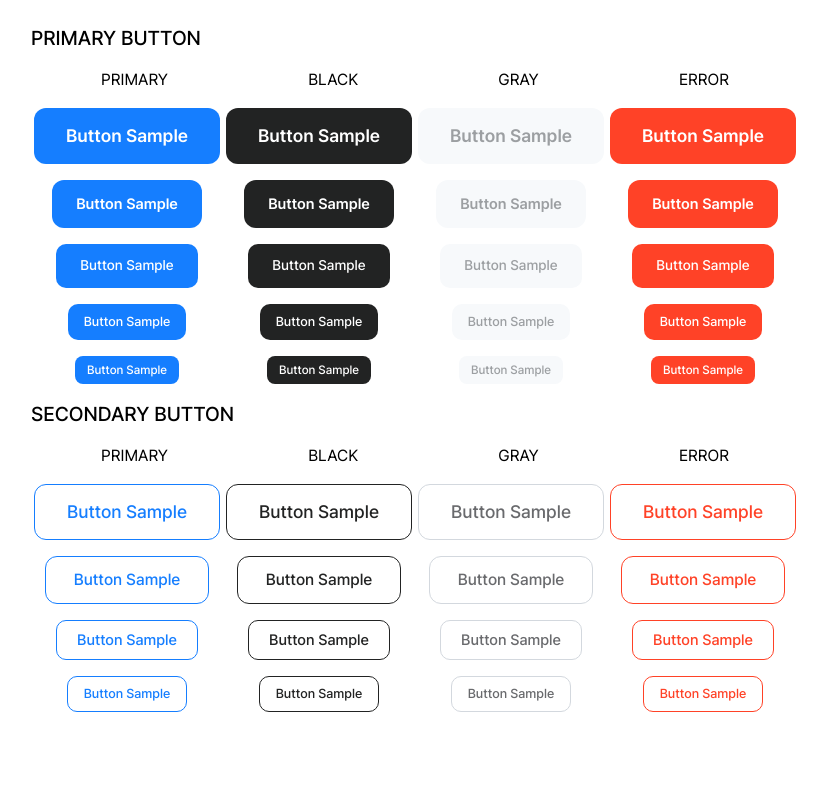
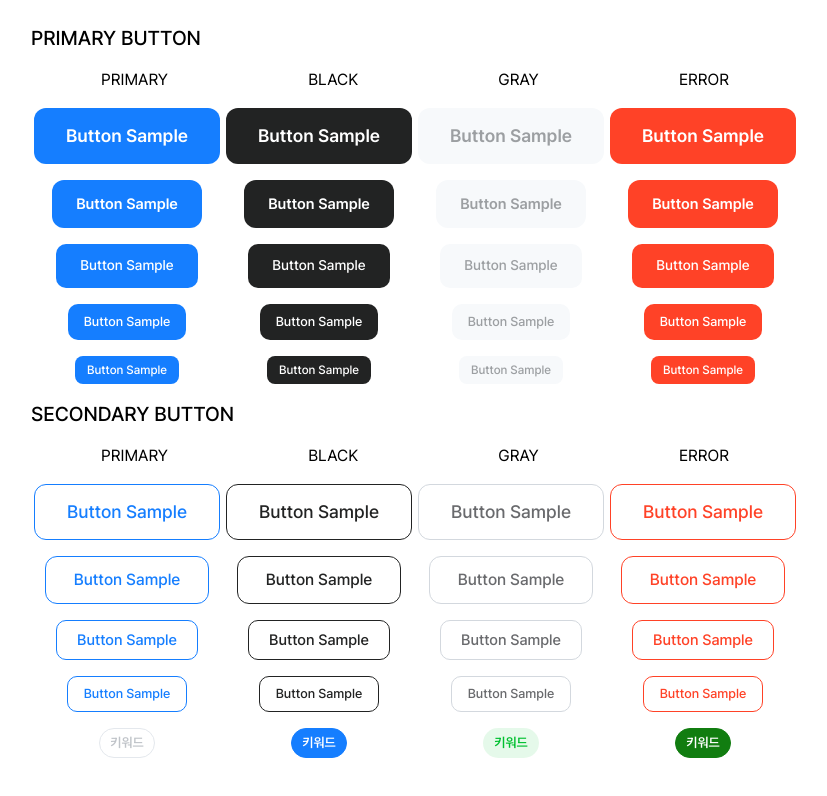
Before and after one commit to kangsuyeong/Trend-Now, a Next.js app: page /test/buttons in a window 1280 px wide. Shown: the top 796 px of the page, without its empty margins (225-1052 px from the left). Built offline with nearby package versions, Linux system fonts and the light colour scheme.

Commit message:
feature: Badge 추가

```diff
--- a/src/app/test/buttons/page.tsx
+++ b/src/app/test/buttons/page.tsx
@@ -1,3 +1,4 @@
+import BadgeButton from '@/shared/ui/buttons/BadgeButton';
 import PrimaryButton from '@/shared/ui/buttons/PrimaryButton';
 import SecondaryButton from '@/shared/ui/buttons/SecondaryButton';
 import React from 'react';
@@ -148,6 +149,12 @@ const page = () => {
             Button Sample
           </SecondaryButton>
         </div>
+        <div className="flex flex-row items-center py-[8px] justify-around">
+          <BadgeButton variant="white">키워드</BadgeButton>
+          <BadgeButton variant="blue">키워드</BadgeButton>
+          <BadgeButton variant="green">키워드</BadgeButton>
+          <BadgeButton variant="yellow">키워드</BadgeButton>
+        </div>
       </div>
     </div>
   );
--- /dev/null
+++ b/src/shared/ui/buttons/BadgeButton.tsx
@@ -0,0 +1,43 @@
+import { cn } from '@/shared/lib/cn';
+import { cva, VariantProps } from 'class-variance-authority';
+import React from 'react';
+
+const buttonVariants = cva(
+  'flex justify-center items-center rounded-full text-xs font-semiBold px-2.5 py-1',
+  {
+    variants: {
+      variant: {
+        white: 'text-gray-400 border border-gray-200 bg-white',
+        blue: 'text-white border border-brand-500 bg-brand-500',
+        green: 'text-[#00C030] bg-[#00C030]/[10%] px-[0.688rem] py-[0.313rem]',
+        yellow: 'text-white border border-point-500 bg-point-500',
+      },
+    },
+  }
+);
+
+interface BadgeButtonProps
+  extends React.ButtonHTMLAttributes<HTMLButtonElement>,
+    VariantProps<typeof buttonVariants> {
+  /**@param {ReactNode} children 텍스트 혹은 HTML 요소 */
+  children: React.ReactNode;
+  /**@param {String} variant 버튼의 스타일을 고를 수 있습니다. */
+  variant: 'white' | 'blue' | 'green' | 'yellow';
+}
+
+/**
+ * @see https://www.figma.com/design/2ks26SvLcpmEHmzSETR8ky/Trend-Now_Design-File?node-id=6-2275&t=cbvmKV4XEswTU85f-4
+ */
+const BadgeButton = React.forwardRef<HTMLButtonElement, BadgeButtonProps>(
+  ({ children, variant, className, ...props }, ref) => {
+    return (
+      <button ref={ref} className={cn(buttonVariants({ variant }), className)} {...props}>
+        {children}
+      </button>
+    );
+  }
+);
+
+BadgeButton.displayName = 'BadgeButton';
+
+export default BadgeButton;
--- a/src/shared/ui/buttons/PaginationButton.tsx
+++ b/src/shared/ui/buttons/PaginationButton.tsx
@@ -26,12 +26,20 @@ export const usePagination = () => {
 };
 
 interface PaginationProps {
+  /**@param {number} currentPage 현재 화면에 보여줄 페이지 */
   currentPage: number;
+  /**@param {number} maxPage 전체 페이지 개수 */
   maxPage: number;
+  /**
+   * @param {number} count 한 화면에 보여줄 페이지 개수
+   * @example << < 1 2 3 4 5 > >> 의 경우 → count == 5
+   */
   count: number;
 }
 
-// JSDoc 추가하기
+/**
+ * @see https://www.figma.com/design/2ks26SvLcpmEHmzSETR8ky/Trend-Now_Design-File?node-id=6-2378&t=cbvmKV4XEswTU85f-4
+ */
 const Pagination = React.forwardRef<HTMLDivElement, PaginationProps>(
   ({ currentPage, maxPage, count, ...props }, ref) => {
     const [current, setCurrent] = React.useState<number>(currentPage);
@@ -70,13 +78,8 @@ const Pagination = React.forwardRef<HTMLDivElement, PaginationProps>(
 
             if (idx % count === current % count) {
               return <PageButton key={idx} page={startPage + idx - 1} variant="current" />;
-            } else if (
-              idx === current - (currentPageGroup - 1) * count - 1 ||
-              idx === current - (currentPageGroup - 1) * count + 1
-            ) {
-              return <PageButton key={idx} page={startPage + idx - 1} variant="adjacent" />;
             } else {
-              return <PageButton key={idx} page={startPage + idx - 1} variant="others" />;
+              return <PageButton key={idx} page={startPage + idx - 1} variant="default" />;
             }
           })}
           <span
@@ -115,8 +118,8 @@ const pageButtonVariants = cva(
     variants: {
       variant: {
         current: 'bg-gray-700 text-white font-bold',
-        adjacent: 'bg-white border border-gray-300 text-gray-800 font-regular',
-        others: 'bg-white border border-gray-200 text-gray-400 font-regular',
+        default:
+          'bg-white border border-gray-200 text-gray-400 font-regular hover:border-gray-300 hover:text-gray-800',
       },
     },
   }
@@ -125,10 +128,15 @@ const pageButtonVariants = cva(
 interface ButtonProps
   extends React.ButtonHTMLAttributes<HTMLButtonElement>,
     VariantProps<typeof pageButtonVariants> {
+  /**@param {number} page 해당 버튼의 페이지 값 */
   page: number;
-  variant: 'current' | 'adjacent' | 'others';
+  /**@param {string} variant 버튼 스타일(현재 페이지 및 그 외) */
+  variant: 'current' | 'default';
 }
 
+/**
+ * @see https://www.figma.com/design/2ks26SvLcpmEHmzSETR8ky/Trend-Now_Design-File?node-id=6-2378&t=cbvmKV4XEswTU85f-4
+ */
 const PageButton = React.forwardRef<HTMLButtonElement, ButtonProps>(
   ({ page, variant, className, ...props }, ref) => {
     const { setCurrent } = usePagination();
```
